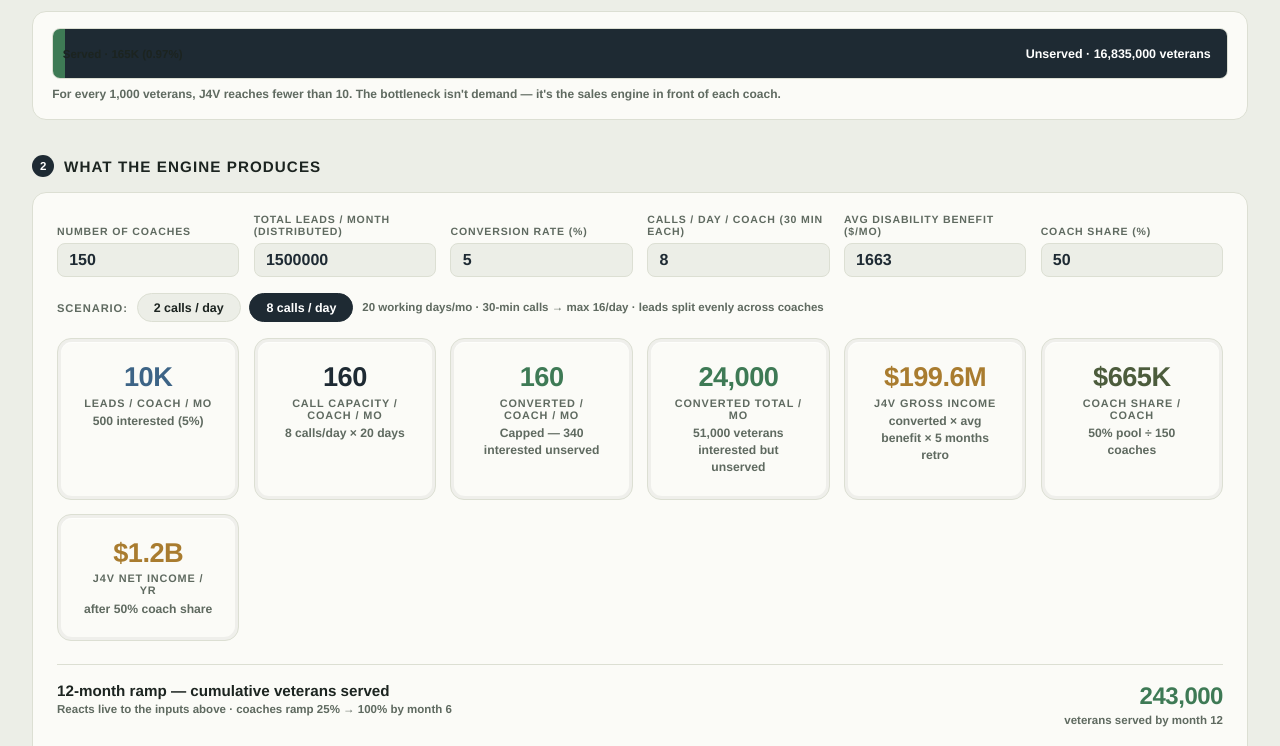
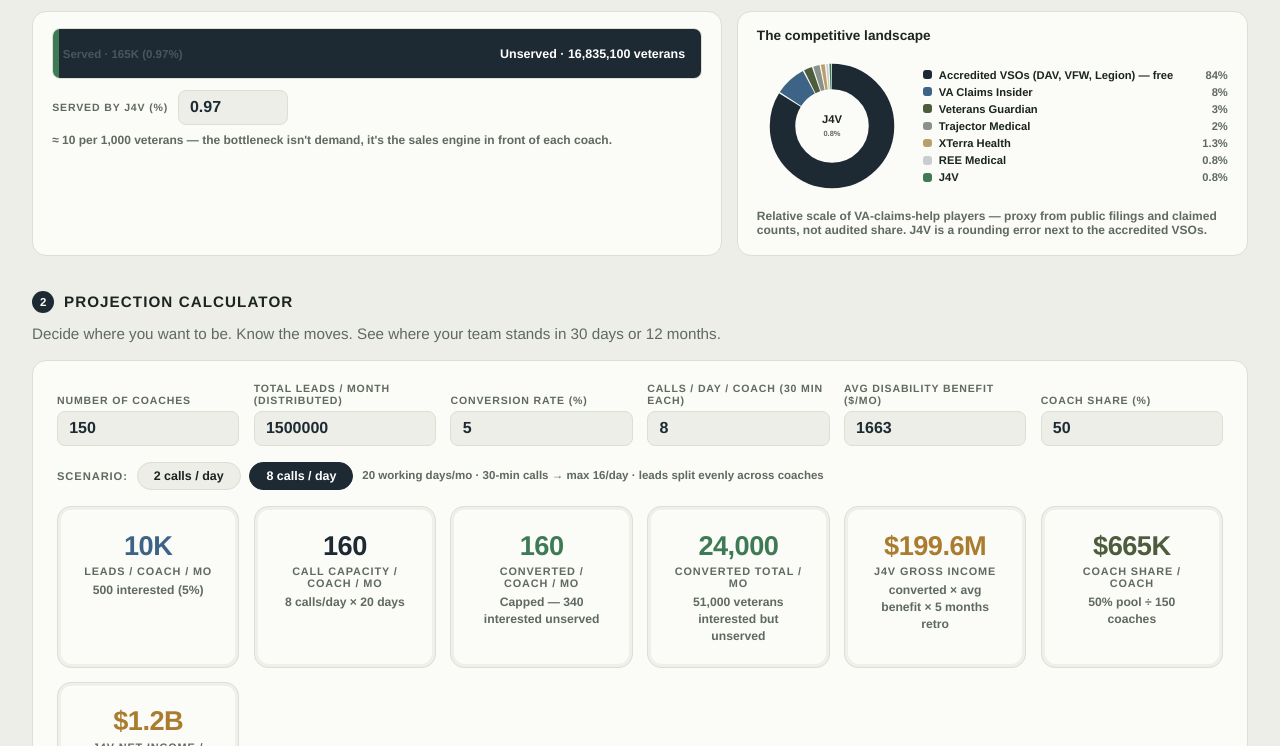
Before and after one commit to tenacitechnology/templates, a plain HTML site: page j4v-founders-deck-x7k2/index.html in a window 1280 px wide. Shown: the part 344-1090 px from the top of the page. Drawn offline with Linux system fonts and the light colour scheme.

Commit message:
Gap section: served-% control, competitor landscape pie, label visibility fix

```diff
--- a/j4v-founders-deck-x7k2/index.html
+++ b/j4v-founders-deck-x7k2/index.html
@@ -79,13 +79,26 @@
     display: flex; align-items: center; justify-content: center;
     font-size: 0.75rem; font-weight: 800; flex: 0 0 0.97%; position: relative;
   }
-  .bar-served span { position: absolute; left: 0.6rem; color: var(--ink); white-space: nowrap; font-size: 0.72rem; }
+  .bar-served span { position: absolute; left: 0.6rem; color: #4a5560; white-space: nowrap; font-size: 0.72rem; }
   .bar-open {
     background: var(--navy); color: #fff; flex: 1;
     display: flex; align-items: center; justify-content: flex-end; padding-right: 1rem;
     font-size: 0.78rem; font-weight: 700;
   }
   .bar-caption { font-size: 0.75rem; color: var(--ink-soft); font-weight: 600; margin-top: 0.5rem; }
+
+  /* ── Gap interactives: served % input + competitor pie ── */
+  .gap-flex { display: grid; grid-template-columns: 1.35fr 1fr; gap: 0.9rem; }
+  .gap-input-row { display: flex; align-items: center; gap: 0.6rem; margin-top: 0.7rem; }
+  .gap-input-row label { font-size: 0.66rem; font-weight: 800; text-transform: uppercase; letter-spacing: 0.08em; color: var(--ink-soft); white-space: nowrap; }
+  .gap-input-row .calc-input { max-width: 110px; }
+  .pie-head { font-size: 0.85rem; font-weight: 800; margin-bottom: 0.5rem; }
+  .pie-flex { display: flex; gap: 1rem; align-items: center; }
+  .pie-flex svg { width: 150px; height: 150px; flex-shrink: 0; }
+  .pie-legend { list-style: none; flex: 1; min-width: 0; }
+  .pie-legend li { display: flex; align-items: center; gap: 0.45rem; font-size: 0.7rem; font-weight: 700; padding: 0.16rem 0; }
+  .pie-legend .dot { width: 0.55rem; height: 0.55rem; border-radius: 3px; flex-shrink: 0; }
+  .pie-legend .pv { margin-left: auto; color: var(--ink-soft); font-variant-numeric: tabular-nums; white-space: nowrap; }
 
   /* ── Output tiles ── */
   .math-op { text-align: center; }
@@ -340,6 +353,7 @@
     .flow { flex-direction: column; }
     .flow-arrow { transform: rotate(90deg); padding: 0.2rem 0; }
     .peek-grid { grid-template-columns: 1fr; }
+    .gap-flex { grid-template-columns: 1fr; }
   }
   @media (prefers-reduced-motion: reduce) {
     *, *::before, *::after { animation: none !important; transition: none !important; }
@@ -363,14 +377,14 @@
       <div class="gap-sub" style="color:var(--ink-soft)">Total addressable market</div>
     </div></div>
     <div class="bezel"><div class="bezel-inner">
-      <div class="gap-num num" style="color:var(--green)">165,000</div>
+      <div class="gap-num num" style="color:var(--green)" id="g-served-num">165,000</div>
       <div class="gap-lbl">Served by J4V today</div>
-      <div class="gap-sub" style="color:var(--green)">0.97% of the market</div>
+      <div class="gap-sub" style="color:var(--green)" id="g-served-sub">0.97% of the market</div>
     </div></div>
     <div class="bezel"><div class="bezel-inner">
-      <div class="gap-num num" style="color:var(--brick)">16,835,000</div>
+      <div class="gap-num num" style="color:var(--brick)" id="g-unserved-num">16,835,000</div>
       <div class="gap-lbl">Unserved</div>
-      <div class="gap-sub" style="color:var(--brick)">99.03% waiting</div>
+      <div class="gap-sub" style="color:var(--brick)" id="g-unserved-sub">99.03% waiting</div>
     </div></div>
     <div class="bezel"><div class="bezel-inner">
       <div class="gap-num num" style="color:var(--olive)">150</div>
@@ -378,16 +392,31 @@
       <div class="gap-sub" style="color:var(--ink-soft)">Independent contractors, 1099</div>
     </div></div>
   </div>
-  <div class="card" style="padding:1rem 1.2rem 1.1rem">
-    <div class="bar-track">
-      <div class="bar-served"><span>Served · 165K (0.97%)</span></div>
-      <div class="bar-open">Unserved · 16,835,000 veterans</div>
+  <div class="gap-flex">
+    <div class="card" style="padding:1rem 1.2rem 1.1rem">
+      <div class="bar-track">
+        <div class="bar-served" id="gap-bar" style="flex:0 0 0.97%"><span id="gap-bar-label">Served · 165K (0.97%)</span></div>
+        <div class="bar-open" id="gap-open">Unserved · 16,835,000 veterans</div>
+      </div>
+      <div class="gap-input-row">
+        <label for="gap-pct">Served by J4V (%)</label>
+        <input id="gap-pct" class="calc-input" type="number" min="0.01" max="100" step="0.01" value="0.97">
+      </div>
+      <div class="bar-caption" id="gap-caption">≈ 10 per 1,000 veterans — the bottleneck isn't demand, it's the sales engine in front of each coach.</div>
     </div>
-    <div class="bar-caption">For every 1,000 veterans, J4V reaches fewer than 10. The bottleneck isn't demand — it's the sales engine in front of each coach.</div>
+    <div class="card" style="padding:1rem 1.2rem 1.1rem">
+      <div class="pie-head">The competitive landscape</div>
+      <div class="pie-flex">
+        <svg id="marketPie" viewBox="0 0 200 200" role="img" aria-label="Relative scale of VA claims help competitors"></svg>
+        <ul class="pie-legend" id="pieLegend"></ul>
+      </div>
+      <div class="bar-caption">Relative scale of VA-claims-help players — proxy from public filings and claimed counts, not audited share. J4V is a rounding error next to the accredited VSOs.</div>
+    </div>
   </div>
 
   <!-- 2. WHAT THE ENGINE PRODUCES -->
-  <div class="sec-label"><span class="n">2</span><h2>What the engine produces</h2></div>
+  <div class="sec-label"><span class="n">2</span><h2>Projection Calculator</h2></div>
+  <p class="sub" style="margin:-0.3rem 0 0.9rem">Decide where you want to be. Know the moves. See where your team stands in 30 days or 12 months.</p>
 
   <div class="card">
     <div class="calc-grid">
@@ -465,8 +494,8 @@
     <!-- 12-month ramp chart at bottom of calculator -->
     <div class="chart-head">
       <div>
-        <h3>12-month ramp — cumulative veterans served</h3>
-        <span class="assump">Reacts live to the inputs above · coaches ramp 25% → 100% by month 6</span>
+        <h3>Annual projection</h3>
+        <span class="assump">5 years of service. 1 year of scale</span>
       </div>
       <div class="chart-badge">
         <div class="v num" id="ch-total">243,000</div>
@@ -481,7 +510,7 @@
   </div>
 
   <!-- TIER PLAN -->
-  <div class="sub-label"><span class="tick"></span><h3>The three tiers — capability only, no pricing</h3></div>
+  <div class="sub-label"><span class="tick"></span><h3>An Adaptive Solution, Priced to Scale</h3></div>
   <div class="tier-grid">
     <div class="tier-card tier-black">
       <div class="tier-metal-tag">Black Card</div>
@@ -546,7 +575,7 @@
       <div class="mini-card k-gold"></div>
     </div>
     <div class="channel-body">
-      <h3>A calling card in the coach's tier metal — tap, and the coach's page opens</h3>
+      <h3>The Handshake Card</h3>
       <p>Every tier ships with a physical NFC card in its finish — black, silver, or gold — laser-engraved with the coach's name. One tap from a phone opens the coach's personal page: story, credentials, reviews, and a booking button. No app. No typing. The card is the handshake; the page is the pitch.</p>
       <div class="channel-url">tenaci-tech.com/portfolio/j4v-top-coach/</div>
     </div>
@@ -555,7 +584,8 @@
   <!-- 3. THE PROBLEM -->
   <div class="sec-label"><span class="n">3</span><h2>The problem it solves</h2></div>
   <div class="card" style="padding:1rem 1.2rem;margin-bottom:0.9rem">
-    <span style="font-size:0.95rem;font-weight:800">A veteran who just received a denial letter fills out a form at 9:47 PM. What happens in the next five minutes decides whether J4V ever gets them — because they contacted three coaches, and only one answered.</span>
+    <h3 style="font-size:1rem;font-weight:800;color:var(--brick);margin-bottom:0.4rem">Lack of Sales Channel</h3>
+    <p style="font-size:0.9rem;font-weight:600;color:var(--ink-soft);line-height:1.55">Veteran Coaches lose leads because they cannot respond to inquiries fast enough. When a prospect searched for multiple solutions, the first to answer typically wins the client.</p>
   </div>
   <div class="pain-grid">
     <div class="bezel"><div class="bezel-inner pain-card">
@@ -590,7 +620,7 @@
       <p>The veteran picks a real slot from the coach's actual availability. No ping-pong, no double-booking, reminders automatic. The coach just shows up.</p>
     </div></div>
     <div class="bezel"><div class="bezel-inner after-card">
-      <h3><span class="swatch"></span>Trusted before the first call</h3>
+      <h3><span class="swatch"></span>Rapport before the call</h3>
       <p>Reviews, credentials, and presence in search and AI answers do the convincing. The call starts warm, not cold.</p>
     </div></div>
   </div>
@@ -652,7 +682,7 @@
     </div>
 
     <!-- See it working — lives inside the engine -->
-    <div class="sub-label" style="margin-top:1.4rem"><span class="tick"></span><h3>See it working</h3></div>
+    <div class="sub-label" style="margin-top:1.4rem"><span class="tick"></span><h3>The Operating System</h3></div>
     <div class="peek-grid" style="margin-top:0">
       <div class="browser-frame">
         <div class="bf-bar">
@@ -735,7 +765,7 @@
       <p>Zero new headcount. Zero software burden on coaches. TenaciTech runs the engine, J4V keeps the coaching relationship.</p>
     </div>
     <div class="rev-items">
-      <div class="rev-item"><div class="v num">SaaS</div><div class="l">Per coach / month</div></div>
+      <div class="rev-item"><div class="v num">SaaS</div><div class="l">Software as a Service · per coach / month</div></div>
       <div class="rev-item"><div class="v num" id="rev-coaches">150</div><div class="l">Engines day one</div></div>
       <div class="rev-item"><div class="v num" id="rev-conv">24K</div><div class="l">Claims / mo potential</div></div>
     </div>
@@ -984,6 +1014,73 @@
   $("modal").addEventListener("click", function (e) { if (e.target.id === "modal") closeModal(); });
   document.addEventListener("keydown", function (e) { if (e.key === "Escape") closeModal(); });
 
+  // ── Competitor landscape pie (relative scale proxies from the competitor analysis session) ──
+  var PIE = [
+    { n: "Accredited VSOs (DAV, VFW, Legion) — free", v: 500, c: "#1e2a33" },
+    { n: "VA Claims Insider", v: 50, c: "#3d6486" },
+    { n: "Veterans Guardian", v: 15, c: "#4c5c3c" },
+    { n: "Trajector Medical", v: 12, c: "#8a938b" },
+    { n: "XTerra Health", v: 8, c: "#b9a06a" },
+    { n: "REE Medical", v: 5, c: "#c9ccd0" },
+    { n: "J4V", v: 5, c: "#3e7a55" }
+  ];
+  function renderPie() {
+    var svg = $("marketPie"), legend = $("pieLegend");
+    if (!svg || !legend) return;
+    var NS = "http://www.w3.org/2000/svg";
+    var total = PIE.reduce(function (s, p) { return s + p.v; }, 0);
+    var r = 66, C = 2 * Math.PI * r, offset = 0;
+    while (svg.firstChild) svg.removeChild(svg.firstChild);
+    legend.innerHTML = "";
+    PIE.forEach(function (p) {
+      var seg = p.v / total * C;
+      var ring = document.createElementNS(NS, "circle");
+      ring.setAttribute("cx", 100); ring.setAttribute("cy", 100); ring.setAttribute("r", r);
+      ring.setAttribute("fill", "none"); ring.setAttribute("stroke", p.c);
+      ring.setAttribute("stroke-width", "34");
+      ring.setAttribute("stroke-dasharray", Math.max(seg - 1.5, 0.5) + " " + (C - Math.max(seg - 1.5, 0.5)));
+      ring.setAttribute("stroke-dashoffset", -offset);
+      ring.setAttribute("transform", "rotate(-90 100 100)");
+      svg.appendChild(ring);
+      offset += seg;
+      var li = document.createElement("li");
+      var pct = p.v / total * 100;
+      li.innerHTML = '<span class="dot" style="background:' + p.c + '"></span>' + p.n +
+        '<span class="pv">' + (pct < 2 ? pct.toFixed(1) : Math.round(pct)) + '%</span>';
+      legend.appendChild(li);
+    });
+    var jv = PIE[PIE.length - 1].v / total * 100;
+    var ct = document.createElementNS(NS, "text");
+    ct.setAttribute("x", 100); ct.setAttribute("y", 96);
+    ct.setAttribute("text-anchor", "middle");
+    ct.setAttribute("style", "font-size:15px;font-weight:800;fill:#1c2420");
+    ct.textContent = "J4V";
+    svg.appendChild(ct);
+    var ct2 = document.createElementNS(NS, "text");
+    ct2.setAttribute("x", 100); ct2.setAttribute("y", 113);
+    ct2.setAttribute("text-anchor", "middle");
+    ct2.setAttribute("style", "font-size:10px;font-weight:700;fill:#5f6a60");
+    ct2.textContent = jv.toFixed(1) + "%";
+    svg.appendChild(ct2);
+  }
+
+  // ── Served-% control: drives bar, labels, and the four gap tiles ──
+  var TOTAL_VETS = 17000000;
+  function updateGap() {
+    var pct = read($("gap-pct"), 0.01, 100);
+    var served = TOTAL_VETS * pct / 100;
+    var unserved = TOTAL_VETS - served;
+    var pctTxt = (pct % 1 === 0 ? pct : Math.round(pct * 100) / 100);
+    $("gap-bar").style.flexBasis = Math.max(pct, 0.5) + "%";
+    $("gap-bar-label").textContent = "Served · " + compact(served) + " (" + pctTxt + "%)";
+    $("gap-open").textContent = "Unserved · " + fmt(unserved) + " veterans";
+    $("g-served-num").textContent = fmt(served);
+    $("g-served-sub").textContent = pctTxt + "% of the market";
+    $("g-unserved-num").textContent = fmt(unserved);
+    $("g-unserved-sub").textContent = (Math.round((100 - pct) * 100) / 100) + "% waiting";
+    $("gap-caption").textContent = "≈ " + Math.round(pct * 10) + " per 1,000 veterans — the bottleneck isn't demand, it's the sales engine in front of each coach.";
+  }
+
   // ── Calculator ──
   function recalc() {
     var coaches = read($("c-coaches"), 1, 100000);
@@ -1027,7 +1124,10 @@
   });
   $("chip-worst").addEventListener("click", function () { $("c-calls").value = 2; recalc(); });
   $("chip-best").addEventListener("click", function () { $("c-calls").value = 8; recalc(); });
+  $("gap-pct").addEventListener("input", updateGap);
 
+  renderPie();
+  updateGap();
   recalc();
 })();
 </script>
```
